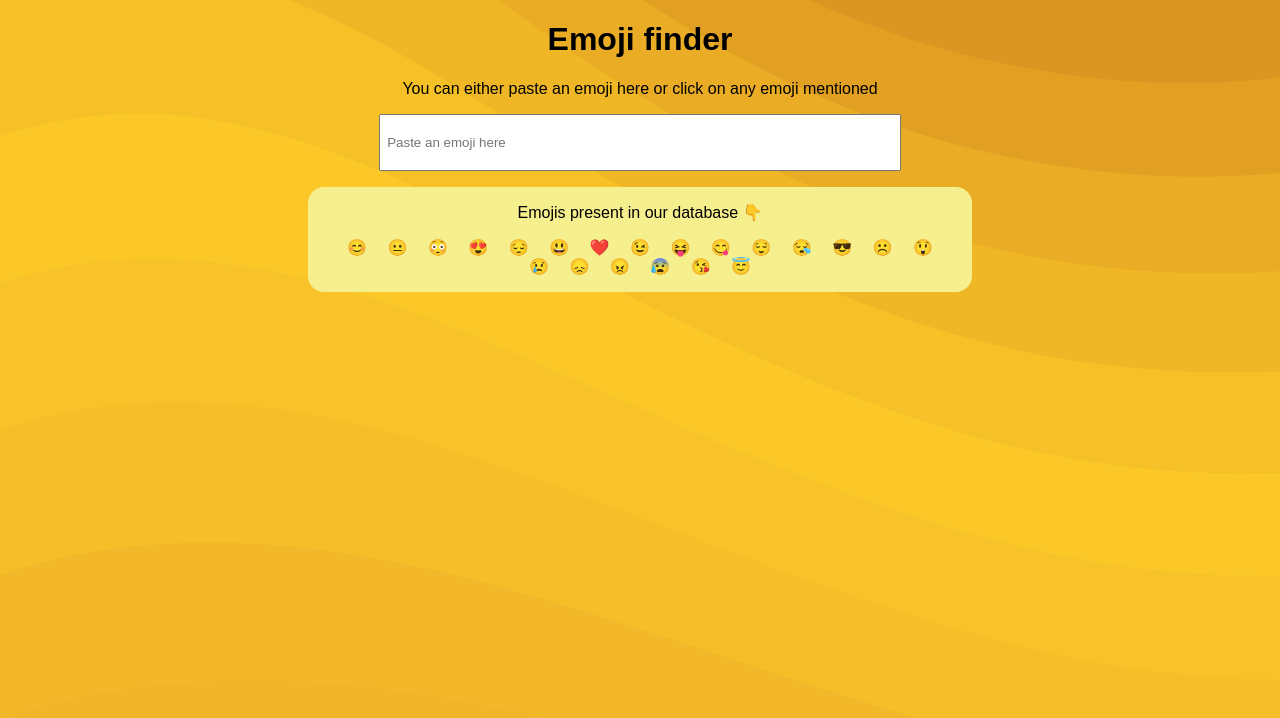
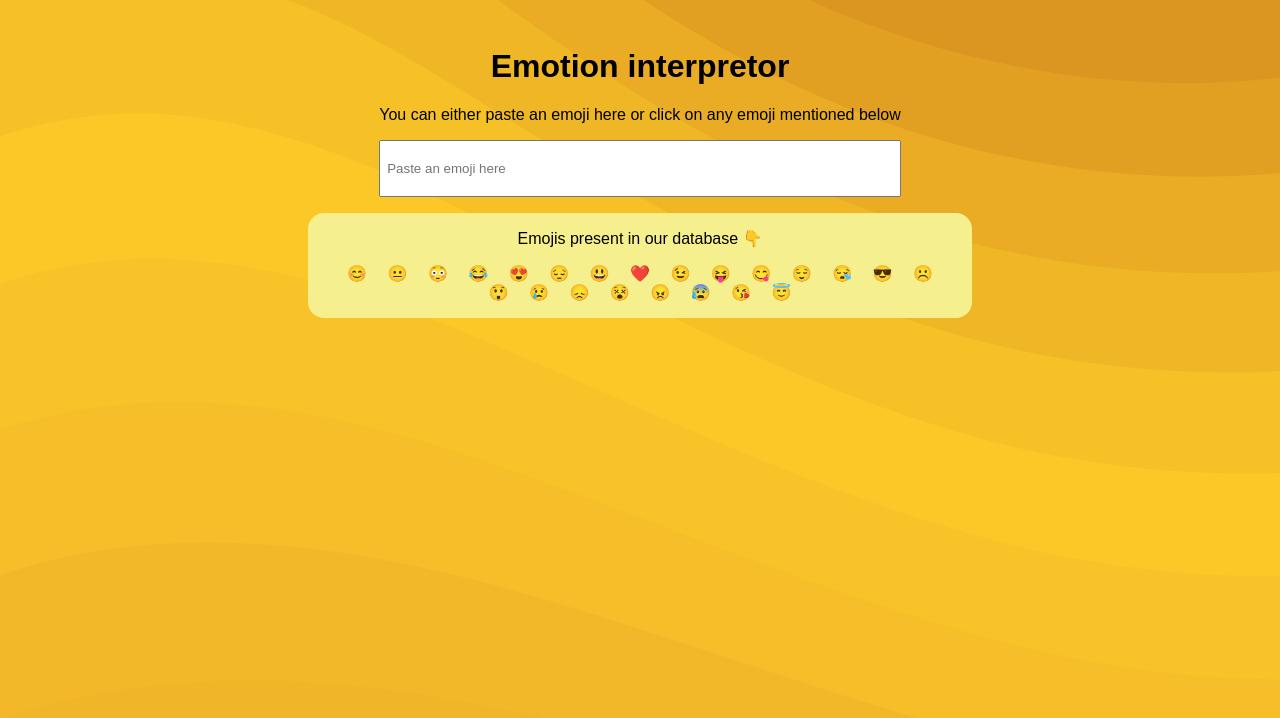
Before and after one commit to prateekagrawl/emoji-finder, a React (Create React App) app: page / in a window 1280 px wide. Shown: the top 718 px of the page. Built offline with nearby package versions, Linux system fonts and the light colour scheme.

Commit message:
Database updated

```diff
--- a/src/App.js
+++ b/src/App.js
@@ -22,6 +22,7 @@ var emojiDictionary = {
   "😊": "Smiling",
   "😐": "Neutral face",
   "😳": "Disbelief",
+  "😂": "Face with tears of joy",
   "😍": "Heart eyes",
   "😔": "Sad",
   "😃": "Happy face",
@@ -36,6 +37,7 @@ var emojiDictionary = {
   "😲": "Astonished face",
   "😢": "Crying face",
   "😞": "Disappointed face",
+  "😵": "Dizzy face",
   "😠": "Angry face",
   "😰": "Anxious face with sweat",
   "😘": "Face blowing a kiss",
@@ -63,9 +65,9 @@ export default function App() {
 
   return (
     <div className="App">
-      <h1>Emoji finder</h1>
+      <h1 style={{ marginTop: "3rem" }}>Emotion interpretor</h1>
       <p style={{ fontWeight: "normal" }}>
-        You can either paste an emoji here or click on any emoji mentioned
+        You can either paste an emoji here or click on any emoji mentioned below
       </p>
       <input
         style={inputStyle}
```
